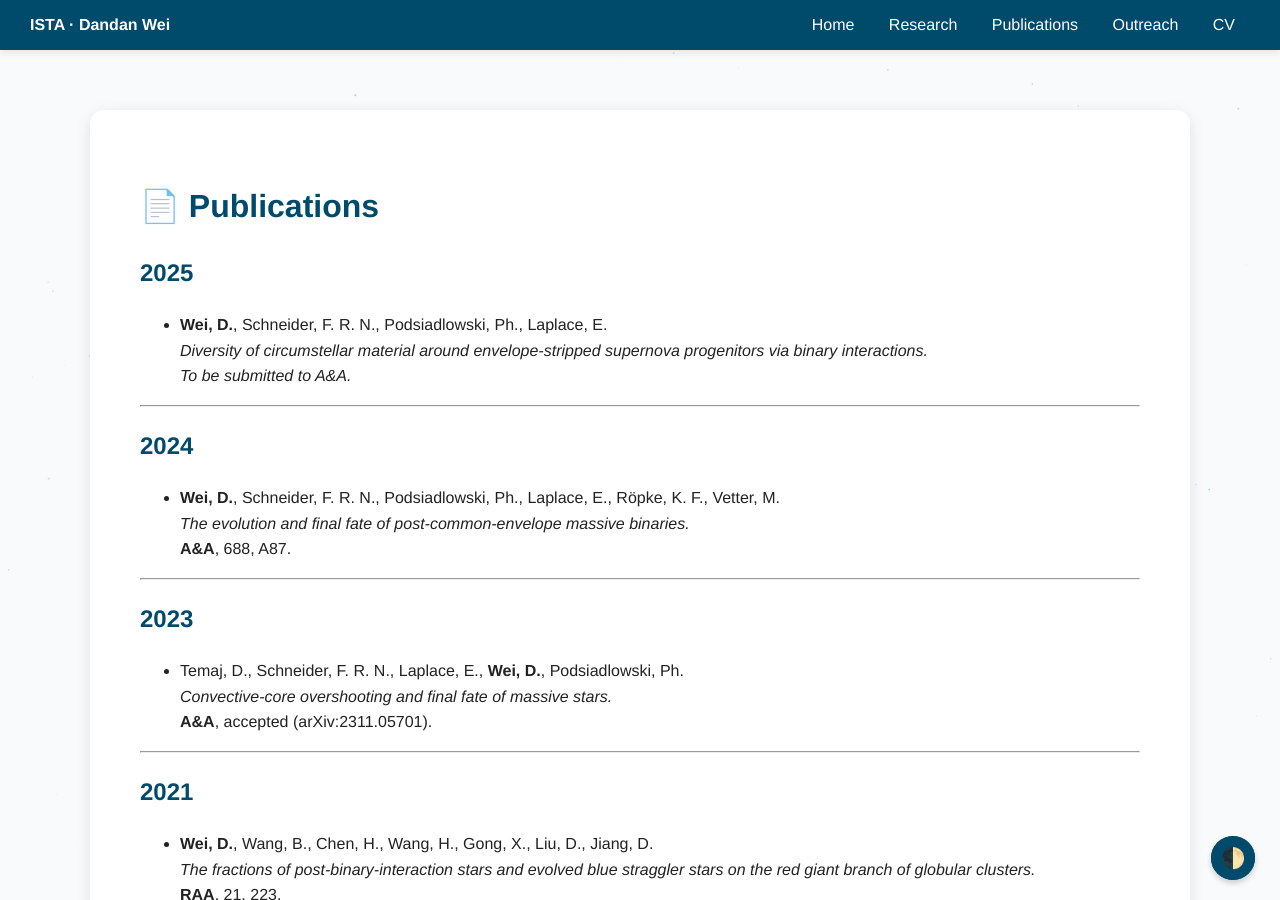
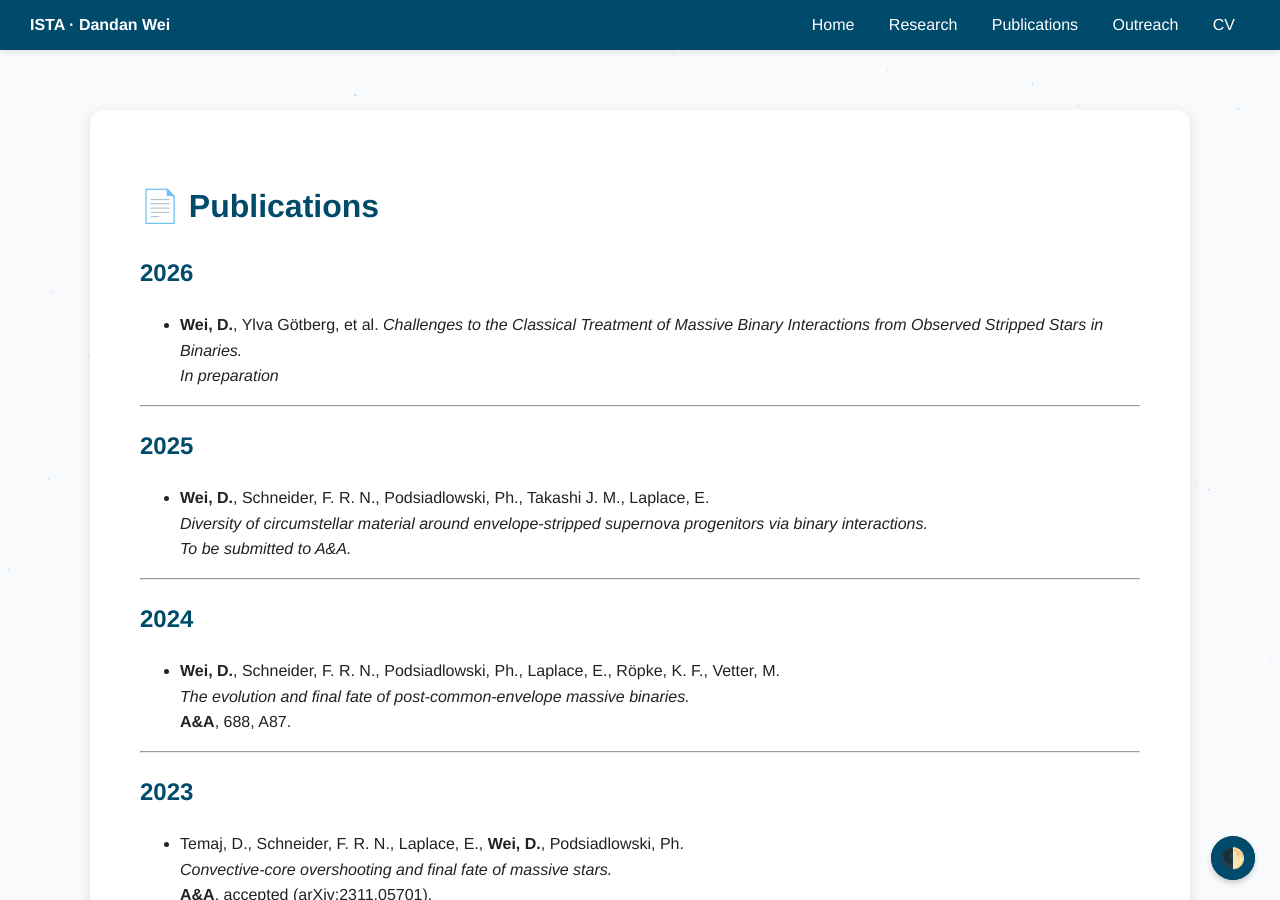
Before and after one commit to Dandan-star0/Dandan-star0.github.io, a Jekyll site: the page built from publications.md, in a window 1280 px wide and 900 px high. Built offline with Jekyll 4.4.1, drawn with Linux system fonts in a browser that asks for light colours.

Commit message:
Update publications.md

```diff
--- a/publications.md
+++ b/publications.md
@@ -25,8 +25,15 @@ title: "Publications"
 
 # 📄 Publications
 
+## 2026
+- **Wei, D.**, Ylva Götberg, et al.
+  *Challenges to the Classical Treatment of Massive Binary Interactions from Observed Stripped Stars in Binaries.*
+  *In preparation*
+
+  ---
+
 ## 2025
-- **Wei, D.**, Schneider, F. R. N., Podsiadlowski, Ph., Laplace, E.
+- **Wei, D.**, Schneider, F. R. N., Podsiadlowski, Ph., Takashi J. M., Laplace, E.
   *Diversity of circumstellar material around envelope-stripped supernova progenitors via binary interactions.*
   *To be submitted to A&A.*
 
```
